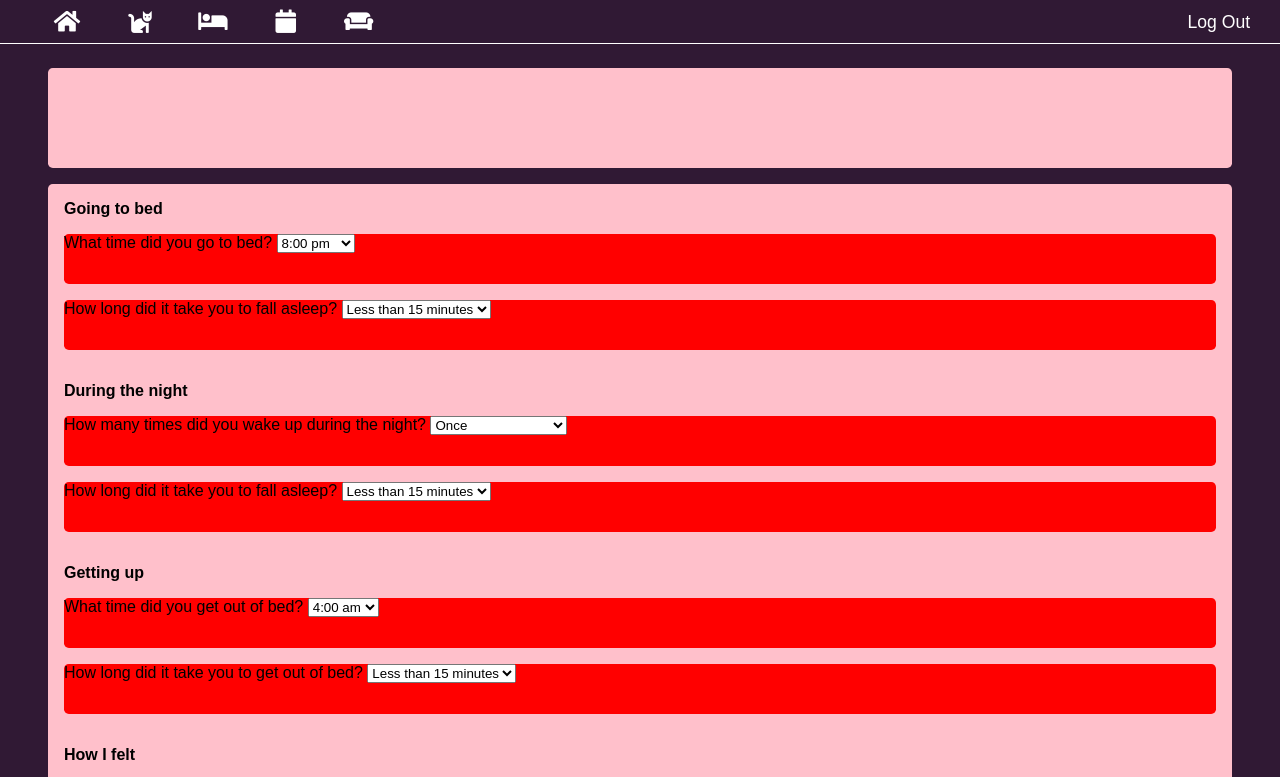
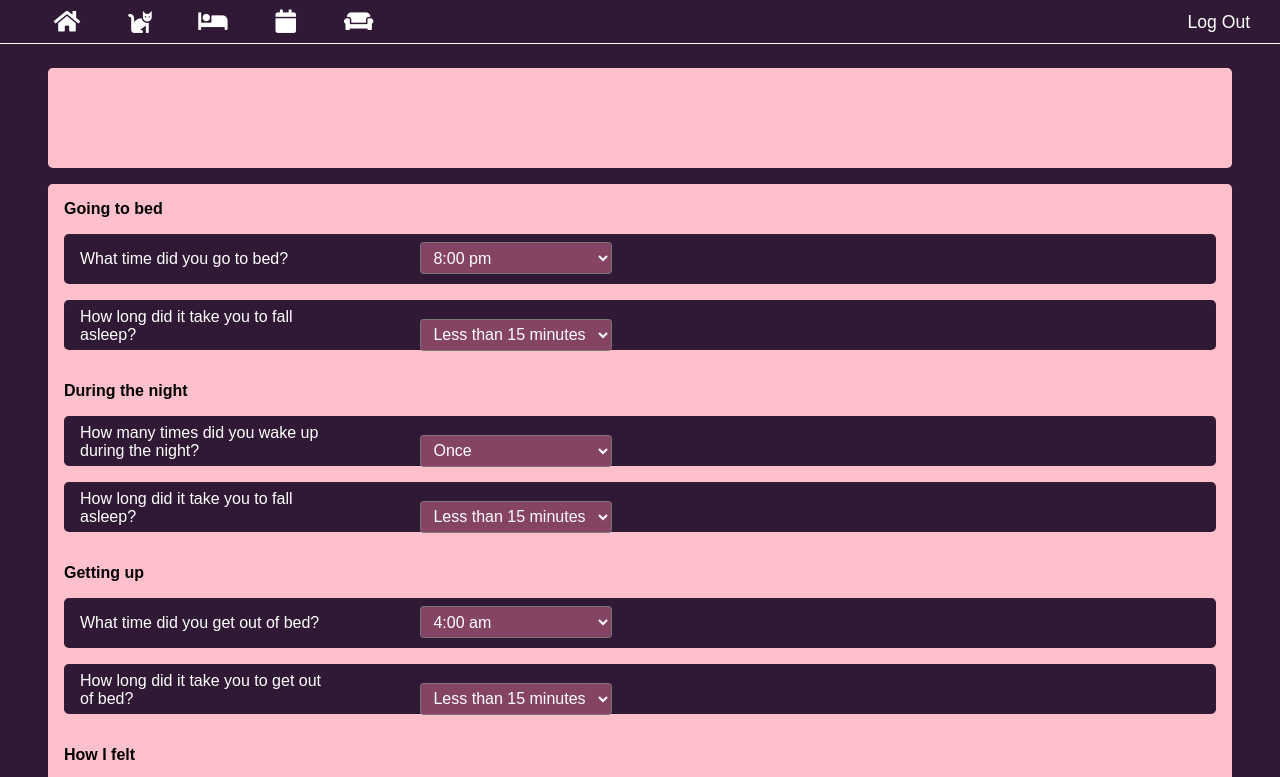
Before and after one commit to mspil88/sleep_js, a plain HTML site: page public/sleep_diary.html in a window 1280 px wide. Shown: the top 777 px of the page. Drawn offline with Linux system fonts and the light colour scheme.

Commit message:
styled diary select boxes

```diff
--- a/public/sleep_diary.html
+++ b/public/sleep_diary.html
@@ -58,6 +58,7 @@
                     <option class="diary-option" value="3:00am">2:45 am</option>
 
                 </select>
+                <span class="custom-arrow"></span>
             </div>
             <div class="diary-section falling-asleep">
                 <span class="diary-question q-to-bed">How long did it take you to fall asleep?</span>
@@ -70,6 +71,7 @@
                     <option class="diary-option" value="gt 1 hour">More than an hour</option>
 
                 </select>
+                <span class="custom-arrow"></span>
             </div>
             <h1 class="diary-section-header">During the night</h1>
             <div class="diary-section during-night">
@@ -87,6 +89,7 @@
                     <option class="diary-option" value="10 times">10 times</option>
                     <option class="diary-option" value="gt 10 times">More than 10 times</option>
                 </select>
+                <span class="custom-arrow"></span>
             </div>
             <div class="diary-section q-amount-time-awake">
                 <span class="diary-question q-to-bed">How long did it take you to fall asleep?</span>
@@ -106,6 +109,7 @@
                     <option class="diary-option" value="gt 3 hours">More than 3 hours</option>
 
                 </select>
+                <span class="custom-arrow"></span>
             </div>
             <h1 class="diary-section-header">Getting up</h1>
             <div class="diary-section getting-up">
@@ -138,6 +142,7 @@
                         <option class="diary-option" value="9:45pm">9:45 am</option>
 
                     </select>
+                    <span class="custom-arrow"></span>
 
             </div>
             <div class="diary-section getting-up">
@@ -151,6 +156,7 @@
                     <option class="diary-option" value="gt 1 hour">More than an hour</option>
 
                 </select>
+                <span class="custom-arrow"></span>
             </div>
 
             <h1 class="diary-section-header">How I felt</h1>
@@ -161,6 +167,7 @@
                     <option class="diary-option" value="somewhat">Somewhat</option>
                     <option class="diary-option" value="no">No</option>
                 </select>
+                <span class="custom-arrow"></span>
             </div>
             <div class="diary-section feeling">
                 <span class="diary-question q-felt-nxt-day">How did you feel the next day?</span>
@@ -171,6 +178,7 @@
                     <option class="diary-option" value="no">Refreshed</option>
                     <option class="diary-option" value="no">Alert</option>
                 </select>
+                <span class="custom-arrow"></span>
             </div>
 
         </section>
--- a/public/styles.css
+++ b/public/styles.css
@@ -90,11 +90,22 @@ body {
     border-radius: 0.3em;
 }
 
+.diary-question {
+    color: white;
+    display: inline-block;
+    width: 30%;
+    padding-right: 5rem;
+
+
+}
+
 .diary-section {
-    background-color: red;
+    background-color: var(--sleep-dark-purple);
     border-radius: 0.3em;
     height: 50px;
     margin: 1em;
+    border: none;
+    padding: 0.5em 1em 0.5em;
 
 }
 
@@ -103,3 +114,21 @@ body {
     margin: 1em;
     font-size: 1em;
 }
+
+.diary-sel {
+    width: 12em;
+    height: 2em;
+    text-align: left;
+    border-radius: .2em;
+    background-color: rgb(219,112,147, 0.5);
+    color: white;
+    padding-left: 0.5em;
+    font-size: 1rem;
+    box-shadow: 0 10px 25px rgba(0, 0, 0, 0);
+    position: relative;
+    display: inline-block;
+}
+
+.diary-option {
+    color: black;
+}
```
